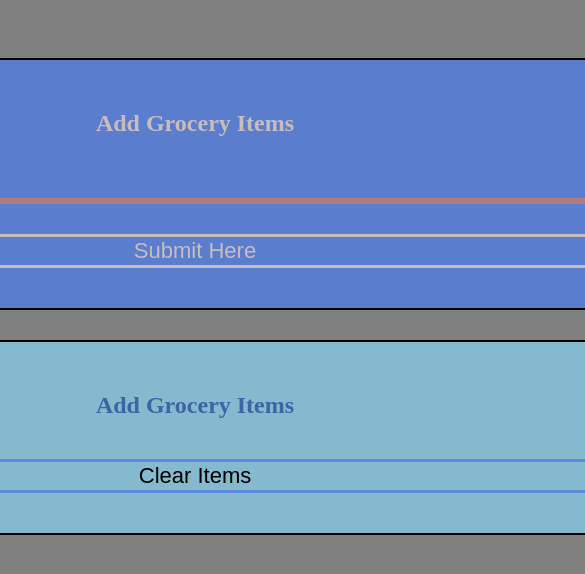
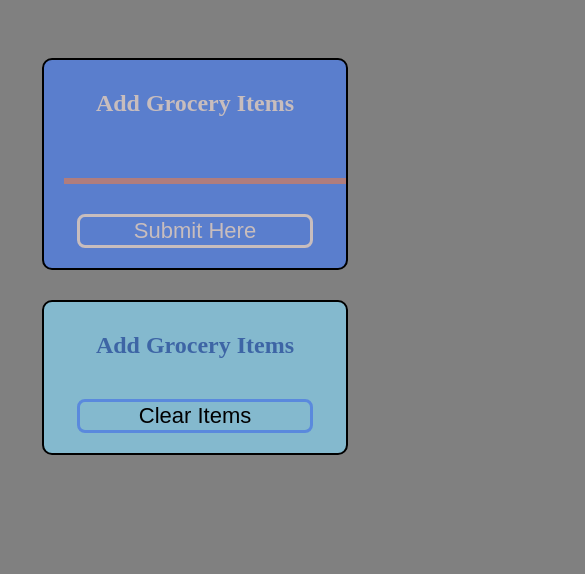
Before and after one commit to amirulislamhridoy/Grocery-List-Project, a plain HTML site: page index.html in a window 390 px wide. Shown: the top 574 px of the page, 585 px wide, since content can reach past the window. Drawn offline with Linux system fonts and the light colour scheme.

Commit message:
fintish with responsive

```diff
--- a/style/style.css
+++ b/style/style.css
@@ -5,12 +5,12 @@ body{
     align-items: center;
 }
 .add-grocery{
+    width: 900px;
     background-color: rgba(80, 126, 225, 0.794);
     color: rgb(200, 189, 189);
     padding: 40px;
     border-radius: 10px;
     border: 2px solid black;
-    width: 900px;
     margin-top: 50px;
     text-align: center;
 }
@@ -103,3 +103,30 @@ button{
     transition-duration: .5s;
     margin-top: 20px;
 }
+
+@media screen and (max-width: 1200px){
+    .add-grocery{
+        width: 700px;
+    }
+    .grocery-items{
+        width: 700px;
+    }
+}
+@media screen and (max-width: 950px){
+    .add-grocery{
+        width: 80%;
+    }
+    .grocery-items{
+        width: 80%;
+    }
+}
+@media screen and (max-width: 500px){
+    .add-grocery{
+        width: 70%;
+        padding: 20px;
+    }
+    .grocery-items{
+        width: 70%;
+        padding: 20px;
+    }
+}
```
